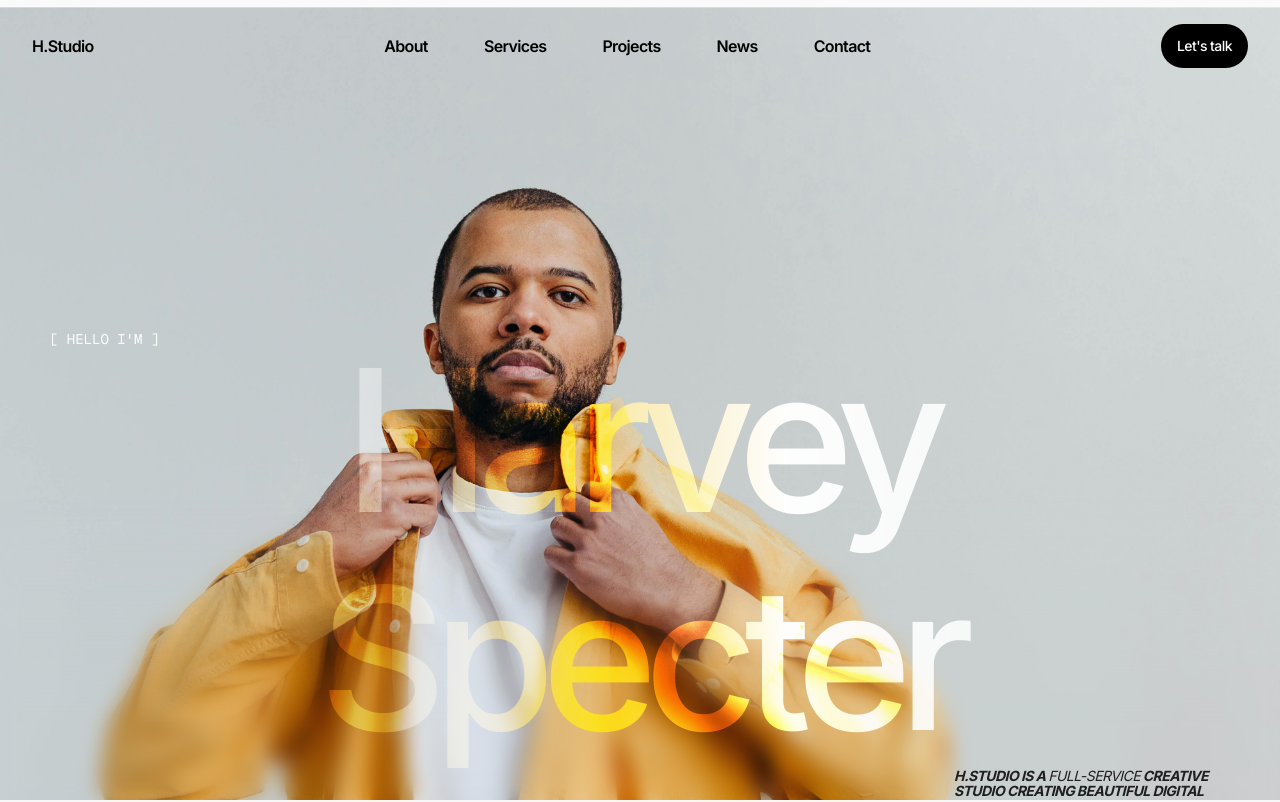
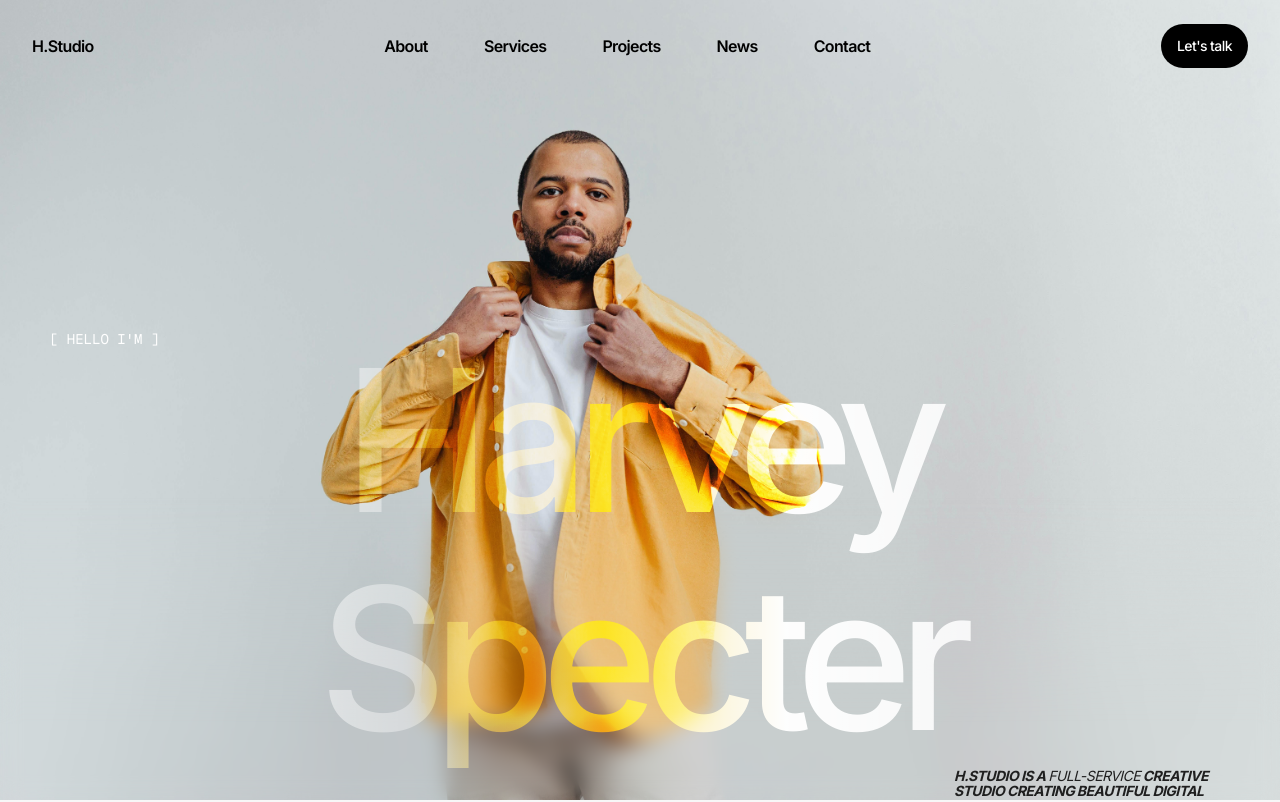
Before and after one commit to sonlet2086/harvey-specter, a Next.js app: page / in a window 1280 px wide. Shown: the top 802 px of the page. Built offline with nearby package versions, Linux system fonts and the light colour scheme.

Commit message:
Updates from Ship Studio

```diff
--- a/src/app/page.tsx
+++ b/src/app/page.tsx
@@ -54,26 +54,14 @@
       <section
         className="relative h-svh overflow-hidden bg-[#fafafa]"
       >
-        <div className="absolute left-[-18%] right-[-21.47%] top-1/2 h-[847px] -translate-y-1/2 lg:hidden">
+        <div className="absolute inset-0">
           <Image
             src={heroImage}
             alt=""
             fill
             priority
-            sizes="140vw"
-            className="object-cover"
-            style={{ objectPosition: "center center" }}
-          />
-        </div>
-        <div className="absolute left-[-26%] right-[-26%] top-[calc(50%+220px)] hidden aspect-[2291/1346] -translate-y-1/2 lg:block xl:left-[-34.79%] xl:right-[-34.79%] xl:top-[calc(50%+245px)]">
-          <Image
-            src={heroImage}
-            alt=""
-            fill
-            priority
-            sizes="(min-width: 1280px) 170vw, (min-width: 1024px) 152vw, 140vw"
-            className="object-cover"
-            style={{ objectPosition: "55% center" }}
+            sizes="100vw"
+            className="object-cover object-center"
           />
         </div>
 
```
Also changed, not shown: package.json (+5 -5 lines), 1 other file (tests, documents, lock files or other folders).
